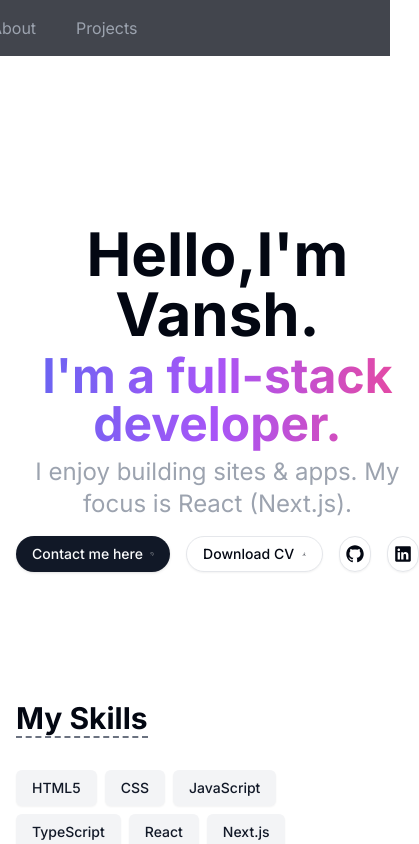
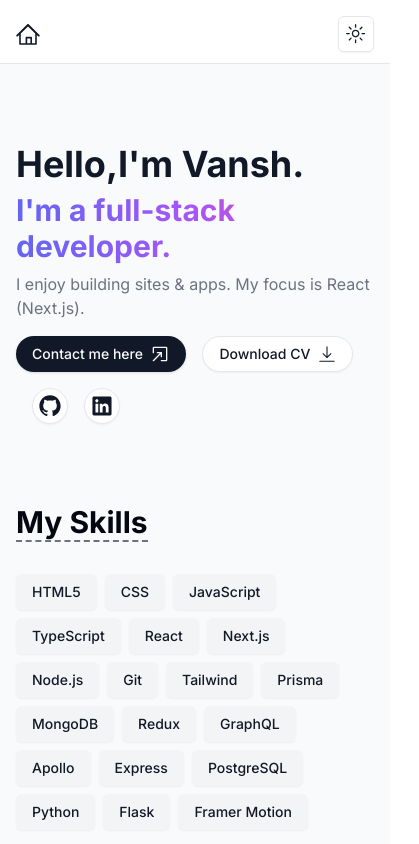
Before and after one commit to Vk1033/portfolio-site, a Next.js app: page / in a window 390 px wide. Shown: the top 844 px of the page, 419 px wide, since content can reach past the window. Built offline with nearby package versions, Linux system fonts and the light colour scheme.

Commit message:
style: fixed light mode and mobile view

```diff
--- a/app/layout.tsx
+++ b/app/layout.tsx
@@ -15,7 +15,7 @@ export const metadata: Metadata = {
 export default function RootLayout({ children }: { children: React.ReactNode }) {
   return (
     <html lang="en" className="!scroll-smooth" suppressHydrationWarning>
-      <body className={cn(inter.className, "bg-background dark:text-gray-200 min-h-screen cursor-default select-none")}>
+      <body className={cn(inter.className, "bg-background text-secondary-foreground cursor-default select-none ")}>
         <ThemeProvider attribute="class" defaultTheme="system" enableSystem disableTransitionOnChange>
           <Header />
           {children}
--- a/app/page.tsx
+++ b/app/page.tsx
@@ -5,7 +5,7 @@ import Skills from "@/components/Skills";
 
 export default function Home() {
   return (
-    <main className="flex flex-col items-center px-4 container max-w-3xl">
+    <main className="flex flex-col px-4 container max-w-3xl bg-slate-50 dark:bg-background">
       <Intro />
       <Skills />
       <About />
--- a/components/Header.tsx
+++ b/components/Header.tsx
@@ -1,33 +1,32 @@
 "use client";
 
-import {
-  NavigationMenu,
-  NavigationMenuItem,
-  NavigationMenuLink,
-  NavigationMenuList,
-  navigationMenuTriggerStyle,
-} from "@/components/ui/navigation-menu";
 import { links } from "@/lib/data";
 import { cn } from "@/lib/utils";
 import ModeToggle from "@/components/ModeToggle";
+import Link from "next/link";
+import { HomeIcon } from "@radix-ui/react-icons";
 
 export default function Header() {
   return (
-    <header className="z-[99] relative h-24 flex flex-col">
-      <NavigationMenu className="fixed h-14 max-w-full w-full self-center bg-gray-950 bg-opacity-75 flex backdrop-blur-sm">
-        <NavigationMenuList className="relative gap-5 max-w-3xl p-4 w-[48rem] justify-start ">
+    <header className="z-10 relative h-16 ">
+      <nav className="fixed h-16 bg-opacity-75 backdrop-blur-sm border-b w-screen">
+        <div className="relative gap-8 pt-4 flex items-start max-w-3xl m-auto">
+          <Link className="sm:hidden ml-4 mt-2" href="#home">
+            <HomeIcon className="h-6 w-6" />
+          </Link>
           {links.map((link) => (
-            <NavigationMenuItem key={link.hash}>
-              <NavigationMenuLink className={cn("mr-4 py-1 bg-transparent text-base text-gray-400 link-hover hover:text-gray-100")} href={link.hash}>
+            <span key={link.hash} className="hidden sm:block">
+              <Link className={cn("ml-2 mt-1 bg-transparent text-base link-hover")} href={link.hash}>
                 {link.name}
-              </NavigationMenuLink>
-            </NavigationMenuItem>
+              </Link>
+            </span>
           ))}
-          <NavigationMenuItem className="absolute right-4">
+          <span className="basis-full" />
+          <span className="sm:mr-6 mr-4">
             <ModeToggle />
-          </NavigationMenuItem>
-        </NavigationMenuList>
-      </NavigationMenu>
+          </span>
+        </div>
+      </nav>
     </header>
   );
 }
--- a/components/Intro.tsx
+++ b/components/Intro.tsx
@@ -6,17 +6,17 @@ import { GitHubLogoIcon, LinkedInLogoIcon, OpenInNewWindowIcon, PinBottomIcon }
 
 const Intro = () => {
   return (
-    <section id="home" className="my-32 self-start scroll-mt-[100rem]">
-      <h1 className="text-center flex flex-col justify-start items-start">
-        <span className="font-bold text-6xl pb-2 justify-start">{"Hello,I'm Vansh."}</span>
-        <span className="font-bold text-5xl pb-2 text-transparent bg-clip-text bg-gradient-to-r from-indigo-500 via-purple-500 to-pink-500">
+    <section id="home" className="sm:my-32 my-20 self-start scroll-mt-[100rem]">
+      <h1 className=" flex flex-col justify-start items-start">
+        <span className="font-bold sm:text-6xl text-4xl pb-2 justify-start">{"Hello,I'm Vansh."}</span>
+        <span className="font-bold sm:text-5xl text-3xl pb-2 text-transparent bg-clip-text bg-gradient-to-r from-indigo-500 via-purple-500 to-pink-500">
           {"I'm a full-stack developer."}
         </span>
 
-        <span className="text-2xl text-gray-400">I enjoy building sites & apps. My focus is React (Next.js).</span>
+        <span className="sm:text-2xl text-base text-muted-foreground">{"I enjoy building sites & apps. My focus is React (Next.js)."}</span>
       </h1>
-      <div className="flex justify-start mt-4 space-x-4 ">
-        <Button className="rounded-full hover:bg-gray-300  hover:scale-110 transition" asChild>
+      <div className="flex flex-wrap justify-start mt-4 space-x-4 ">
+        <Button className="rounded-full hover:scale-110 transition" asChild>
           <Link href="https://mail.google.com/mail/?view=cm&fs=1&to=kinkarvansh@gmail.com" target="_blank">
             Contact me here &nbsp; <OpenInNewWindowIcon className="h-full w-full" />
           </Link>
@@ -27,6 +27,7 @@ const Intro = () => {
             <PinBottomIcon className="h-full w-full" />
           </Link>
         </Button>
+        <div className="sm:hidden basis-full mb-4" />
         <Button className="rounded-full hover:scale-110 transition" variant={"outline"} size={"icon"} asChild>
           <Link href="https://github.com/Vk1033" target="_blank">
             <GitHubLogoIcon className="h-full w-full p-1.5" />
--- a/components/ProjectCard.tsx
+++ b/components/ProjectCard.tsx
@@ -11,15 +11,15 @@ type ProjectProps = (typeof projectsData)[number];
 const ProjectCard = ({ title, description, tags, url, imageUrl }: ProjectProps) => {
   return (
     <Link className="flex group/card" href={url} target="_blank">
-      <Card className="relative dark:bg-white/10 dark:hover:bg-white/20">
+      <Card className="relative dark:bg-white/10 dark:hover:bg-white/20 w-full">
         <CardHeader className="sm:max-w-[50%]">
           <CardTitle className="link-hover w-fit text-xl">{title}</CardTitle>
           <CardDescription className="">{description}</CardDescription>
         </CardHeader>
-        <CardContent className="absolute top-9 -right-10 text-4xl w-[25rem]  ">
+        <CardContent className="hidden sm:block absolute top-9 -right-10 text-4xl w-[25rem]">
           <Image src={imageUrl} alt={title} className="rounded-lg scale-110 shadow-2xl group-hover/card:scale-125 transition" />
         </CardContent>
-        <CardFooter className="gap-2 flex flex-wrap max-w-[50%]">
+        <CardFooter className="gap-2 flex flex-wrap sm:max-w-[50%]">
           {tags.map((tag) => (
             <span key={tag} className={cn(buttonVariants({ variant: "secondary" }), "rounded-full text-xs")}>
               {tag}
--- a/components/Skills.tsx
+++ b/components/Skills.tsx
@@ -17,7 +17,7 @@ const Skills = () => {
         ))}
       </div>
       <div className="flex flex-col">
-        <div className="bg-gray-200 mt-16 h-16 w-1 rounded-full hidden sm:block dark:bg-opacity-20 self-center"></div>
+        <div className="bg-gray-200 mt-16 h-16 w-1 rounded-full dark:bg-opacity-20 self-center"></div>
       </div>
     </section>
   );
```
